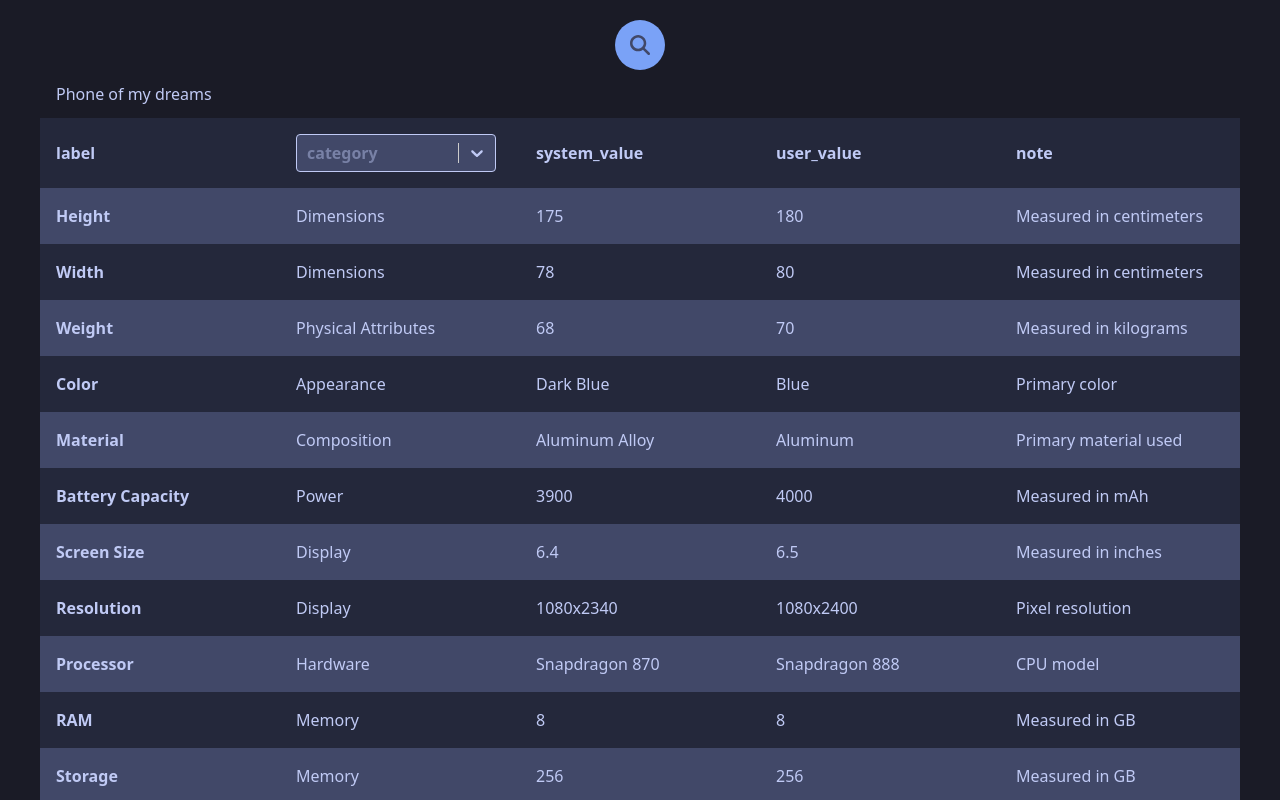
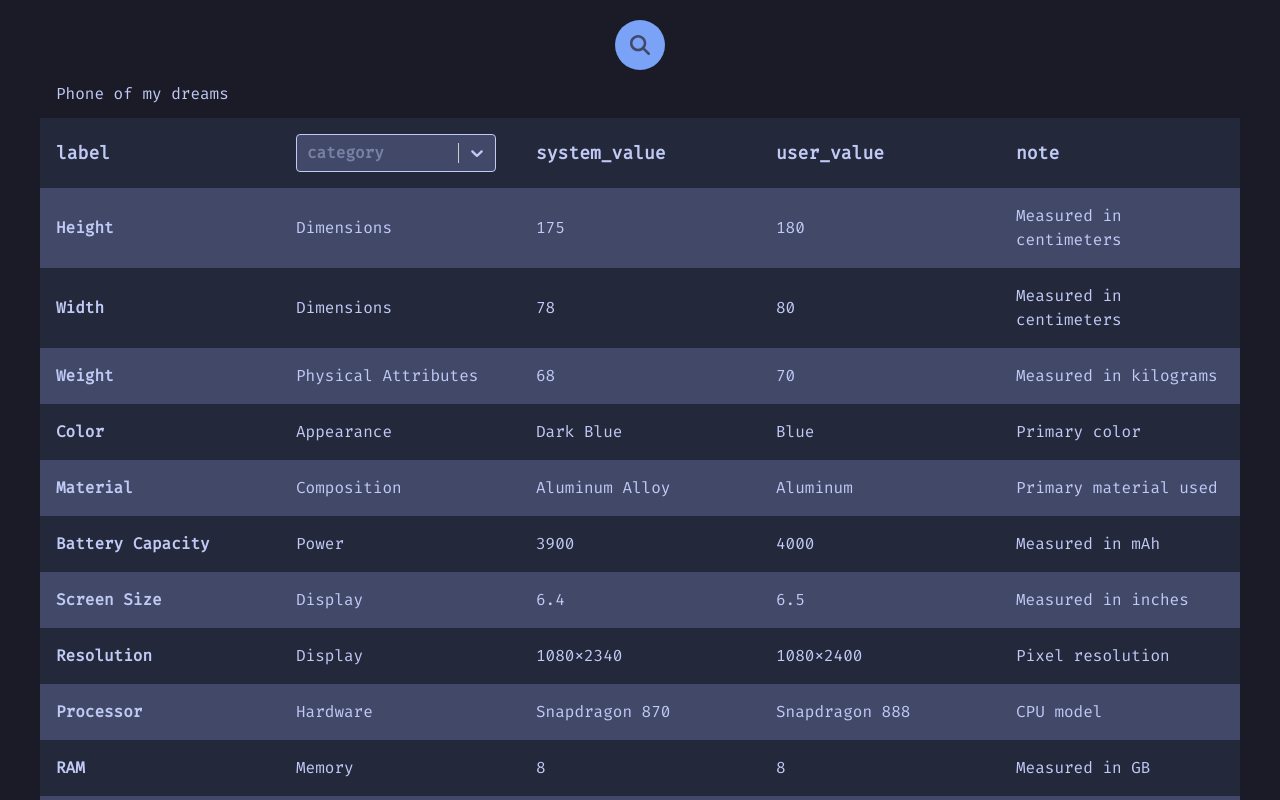
Before and after one commit to manuel-pross/technical_challenge, a React (Vite) app: page / in a window 1280 px wide. Shown: the top 800 px of the page. Built offline with nearby package versions, Linux system fonts and the light colour scheme.

Commit message:
feat: add fira code as font

```diff
--- a/src/components/customTable/sortOrderSelect/index.tsx
+++ b/src/components/customTable/sortOrderSelect/index.tsx
@@ -23,7 +23,7 @@ function SortOrderSelect({ text }: SortOrderSelectProps) {
 
   return (
     <button
-      className="hover:cursor-pointer"
+      className="text-lg hover:cursor-pointer"
       type="button"
       onClick={handleClick}
     >
--- a/src/index.css
+++ b/src/index.css
@@ -21,10 +21,17 @@
   --color-tokyo-night: #1a1b26;
 
   --ease-in-expo: cubic-bezier(0, 0.11, 0.35, 2);
+
+  --font-display: "FiraCode", "sans-serif";
+}
+
+@font-face {
+  font-family: "FiraCode";
+  src: local("FiraCode-Regular"), url("./assets/fonts/FiraCode-Regular.ttf");
 }
 
 body {
-  @apply bg-tokyo-night max-w-[2000px] my-0 mx-auto;
+  @apply bg-tokyo-night max-w-[2000px] my-0 mx-auto font-display;
 }
 
 th,
```
Also changed, not shown: src/assets/fonts/FiraCode-Regular.ttf (added).
